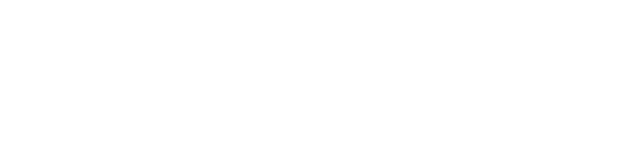
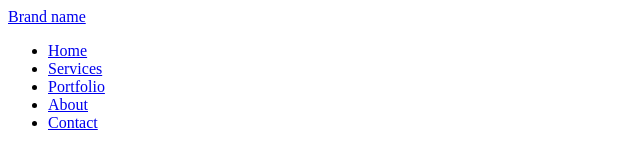
Before and after one commit to sylwiadras/taskrunner-project, a website: page index.html in a window 1280 px wide. Shown: the whole page, without its empty margins (0-640 px from the left). Drawn offline with nearby package versions, Linux system fonts and the light colour scheme; files that its build step writes are made by us from their sources.

Commit message:
Add navigation html

```diff
--- a/index.html
+++ b/index.html
@@ -1,5 +1,5 @@
 <!DOCTYPE html>
-<html>
+<html lang="en">
     <head>
         <meta charset="UTF-8">
         <title>Brand name</title>
@@ -9,6 +9,37 @@
         <link href="style.css" rel="stylesheet">
     </head>
     <body>
-
+        <nav class="navigation">
+            <a href="#">
+                Brand name
+            </a>
+            <ul>
+                <li class="nav-item">
+                    <a href="#" class="nav-link">
+                        Home
+                    </a>
+                </li>
+                <li class="nav-item">
+                    <a href="#" class="nav-link">
+                        Services
+                    </a>
+                </li>
+                <li class="nav-item">
+                    <a href="#" class="nav-link">
+                        Portfolio
+                    </a>
+                </li>
+                <li class="nav-item">
+                    <a href="#" class="nav-link">
+                        About
+                    </a>
+                </li>
+                <li class="nav-item">
+                    <a href="#" class="nav-link">
+                        Contact
+                    </a>
+                </li>
+            </ul>
+        </nav>
     </body>
 </html>
```
